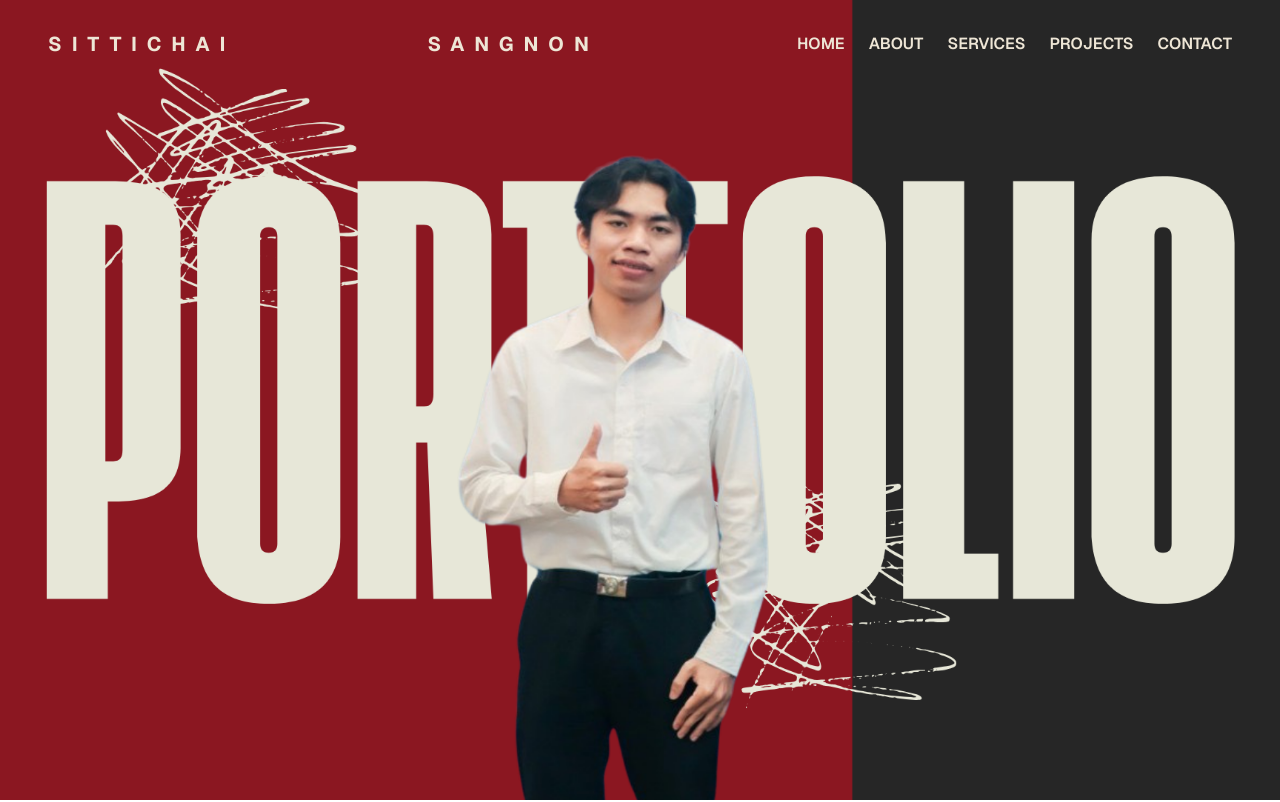
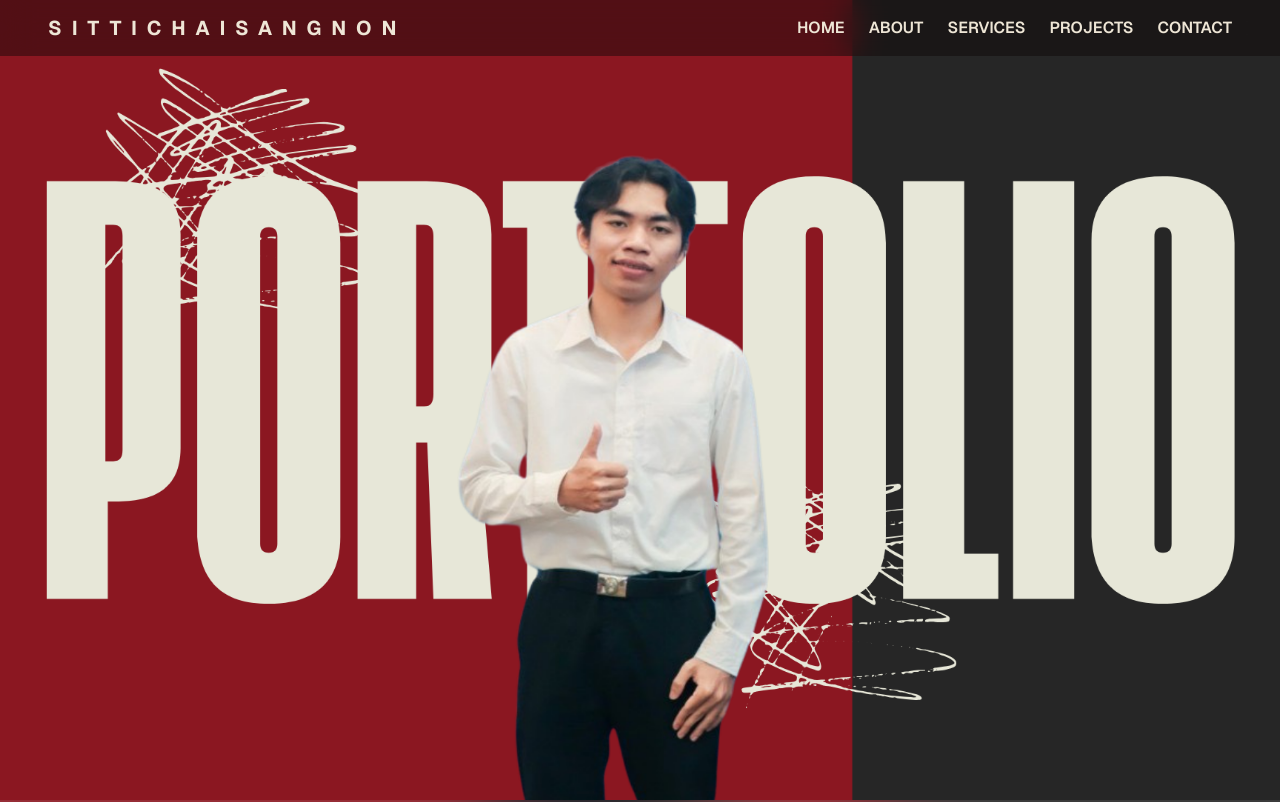
Before and after one commit to SSmikey/portfolio, a Next.js app: page / in a window 1280 px wide. Shown: the top 802 px of the page. Built offline with nearby package versions, Linux system fonts and the light colour scheme.

Commit message:
fix nav and add page for menu

```diff
--- /dev/null
+++ b/src/app/Navbar.tsx
@@ -0,0 +1,81 @@
+"use client";
+
+import { useEffect, useRef, useState } from "react";
+
+const NAV_LINKS = [
+  { href: "#home", label: "Home" },
+  { href: "#about", label: "About" },
+  { href: "#services", label: "Services" },
+  { href: "#projects", label: "Projects" },
+  { href: "#contact", label: "Contact" },
+];
+
+export default function Navbar() {
+  const [hidden, setHidden] = useState(false);
+  const lastScrollY = useRef(0);
+
+  useEffect(() => {
+    lastScrollY.current = window.scrollY;
+
+    function handleScroll() {
+      const currentScrollY = window.scrollY;
+      const scrollingDown = currentScrollY > lastScrollY.current;
+
+      setHidden(currentScrollY > 80 && scrollingDown);
+      lastScrollY.current = currentScrollY;
+    }
+
+    window.addEventListener("scroll", handleScroll, { passive: true });
+    return () => window.removeEventListener("scroll", handleScroll);
+  }, []);
+
+  return (
+    <nav
+      className="navbar navbar-expand-lg navbar-dark position-fixed top-0 start-0 w-100 px-3 px-lg-5 py-2"
+      style={{
+        zIndex: 1000,
+        backgroundColor: "rgba(15, 8, 8, 0.45)",
+        backdropFilter: "blur(16px)",
+        WebkitBackdropFilter: "blur(16px)",
+        transform: hidden ? "translateY(-100%)" : "translateY(0)",
+        transition: "transform 0.35s ease",
+      }}
+    >
+      <div className="container-fluid px-0">
+        <a
+          className="navbar-brand fw-bold text-uppercase"
+          href="#home"
+          style={{ color: "#eee6d6", letterSpacing: "0.50em" }}
+        >
+          <span>Sittichai</span>
+          <span>Sangnon</span>
+        </a>
+        <button
+          className="navbar-toggler"
+          type="button"
+          data-bs-toggle="collapse"
+          data-bs-target="#mainNav"
+          aria-controls="mainNav"
+          aria-expanded="false"
+          aria-label="Toggle navigation"
+        >
+          <span className="navbar-toggler-icon" />
+        </button>
+        <div className="collapse navbar-collapse justify-content-end" id="mainNav">
+          <div className="d-flex flex-column flex-lg-row gap-lg-4 mt-3 mt-lg-0">
+            {NAV_LINKS.map((item) => (
+              <a
+                key={item.href}
+                href={item.href}
+                className="nav-link fw-semibold text-uppercase small"
+                style={{ color: "#eee6d6" }}
+              >
+                {item.label}
+              </a>
+            ))}
+          </div>
+        </div>
+      </div>
+    </nav>
+  );
+}
--- a/src/app/page.tsx
+++ b/src/app/page.tsx
@@ -1,8 +1,32 @@
 import Image from "next/image";
+import Navbar from "./Navbar";
+
+const BG_IMAGE = "/img/BG page1.png";
+
+function PlaceholderSection({ id, title }: { id: string; title: string }) {
+  return (
+    <section
+      id={id}
+      className="position-relative vh-100 container d-flex flex-column align-items-center justify-content-center text-center"
+    >
+      <h2
+        className="fw-bold text-uppercase mb-3"
+        style={{ color: "#eee6d6", letterSpacing: "0.15em" }}
+      >
+        {title}
+      </h2>
+      <p className="mb-0" style={{ color: "#d8cfc0", maxWidth: 560 }}>
+        เนื้อหาส่วนนี้กำลังจะเพิ่มเติมเร็ว ๆ นี้
+      </p>
+    </section>
+  );
+}
 
 export default function Home() {
   return (
     <main>
+      <Navbar />
+
       <section className="position-relative vh-100 w-100 overflow-hidden">
         <Image
           src="/img/BG page1.png"
@@ -12,51 +36,30 @@ export default function Home() {
           sizes="100vw"
           className="object-fit-cover"
         />
+      </section>
 
-        <nav className="navbar navbar-expand-lg navbar-dark position-absolute top-0 start-0 w-100 bg-transparent px-3 px-lg-5 py-4">
-          <div className="container-fluid px-0">
-            <a
-              className="navbar-brand fw-bold text-uppercase"
-              href="#home"
-              style={{ color: "#eee6d6", letterSpacing: "0.50em" }}
-            >
-              <span>Sittichai</span>
-              <span style={{ marginLeft: "12rem" }}>Sangnon</span>
-            </a>
-            <button
-              className="navbar-toggler"
-              type="button"
-              data-bs-toggle="collapse"
-              data-bs-target="#mainNav"
-              aria-controls="mainNav"
-              aria-expanded="false"
-              aria-label="Toggle navigation"
-            >
-              <span className="navbar-toggler-icon" />
-            </button>
-            <div className="collapse navbar-collapse justify-content-end" id="mainNav">
-              <div className="d-flex flex-column flex-lg-row gap-lg-4 mt-3 mt-lg-0">
-                {[
-                  { href: "#home", label: "Home" },
-                  { href: "#about", label: "About" },
-                  { href: "#services", label: "Services" },
-                  { href: "#projects", label: "Projects" },
-                  { href: "#contact", label: "Contact" },
-                ].map((item) => (
-                  <a
-                    key={item.href}
-                    href={item.href}
-                    className="nav-link fw-semibold text-uppercase small"
-                    style={{ color: "#eee6d6" }}
-                  >
-                    {item.label}
-                  </a>
-                ))}
-              </div>
-            </div>
-          </div>
-        </nav>
-      </section>
+      <div className="position-relative">
+        <div
+          className="position-fixed top-0 start-0 w-100 h-100"
+          style={{
+            backgroundImage: `url("${BG_IMAGE}")`,
+            backgroundSize: "cover",
+            backgroundPosition: "center",
+            filter: "blur(40px)",
+            transform: "scale(1.15)",
+            zIndex: -2,
+          }}
+        />
+        <div
+          className="position-fixed top-0 start-0 w-100 h-100"
+          style={{ backgroundColor: "rgba(10, 6, 6, 0.55)", zIndex: -1 }}
+        />
+
+        <PlaceholderSection id="about" title="About" />
+        <PlaceholderSection id="services" title="Services" />
+        <PlaceholderSection id="projects" title="Projects" />
+        <PlaceholderSection id="contact" title="Contact" />
+      </div>
     </main>
   );
 }
```
Also changed, not shown: public/img/BG page.png (deleted).
